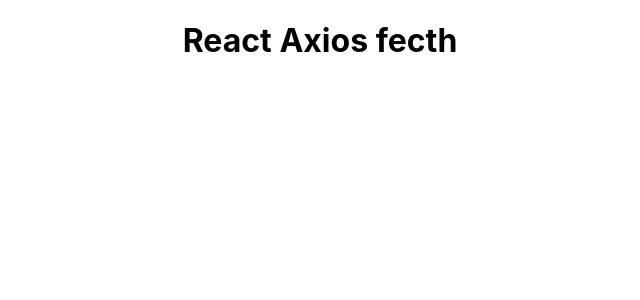
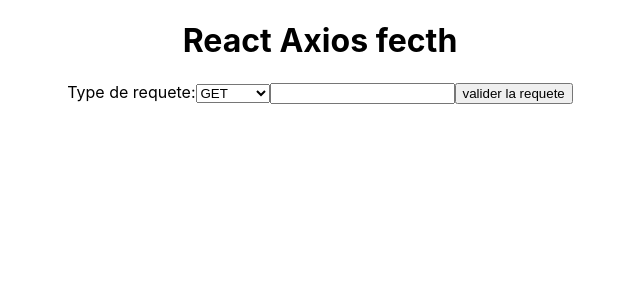
Before and after one commit to tom-ruiz/Dragon_WebServices, a React (Create React App) app in the folder ws-dragons-donjon/client/: page / in a window 1280 px wide. Shown: the top 300 px of the page, without its empty margins (320-960 px from the left). Built offline with nearby package versions, Linux system fonts and the light colour scheme; no server answers.

Commit message:
created searchbar component

```diff
--- a/ws-dragons-donjon/client/src/App.js
+++ b/ws-dragons-donjon/client/src/App.js
@@ -1,5 +1,6 @@
 import { useEffect } from 'react';
 import './App.css';
+import SearchBar from './components/Searchbar';
 const axios = require('axios');
 
 function App() {
@@ -26,6 +27,7 @@
   return (
     <div className="App">
       <h1>React Axios fecth</h1>
+      <SearchBar/>
     </div>
   );
 }
--- /dev/null
+++ b/ws-dragons-donjon/client/src/components/Searchbar.jsx
@@ -0,0 +1,24 @@
+import React from 'react'
+
+export default function SearchBar() {
+    const handleRequest = () => {
+        console.log('requete lancée')
+    }
+    return (
+        <>
+            <label for="pet-select">Type de requete:</label>
+
+            <select name="requestType">
+                <option value="GET">GET</option>
+                <option value="POST">POST</option>
+                <option value="PUT">PUT</option>
+                <option value="DELETE">DELETE</option>
+            </select>
+
+            <input type="text" />
+            <button onClick={handleRequest}>
+                valider la requete
+            </button>
+        </>
+    )
+}
```
